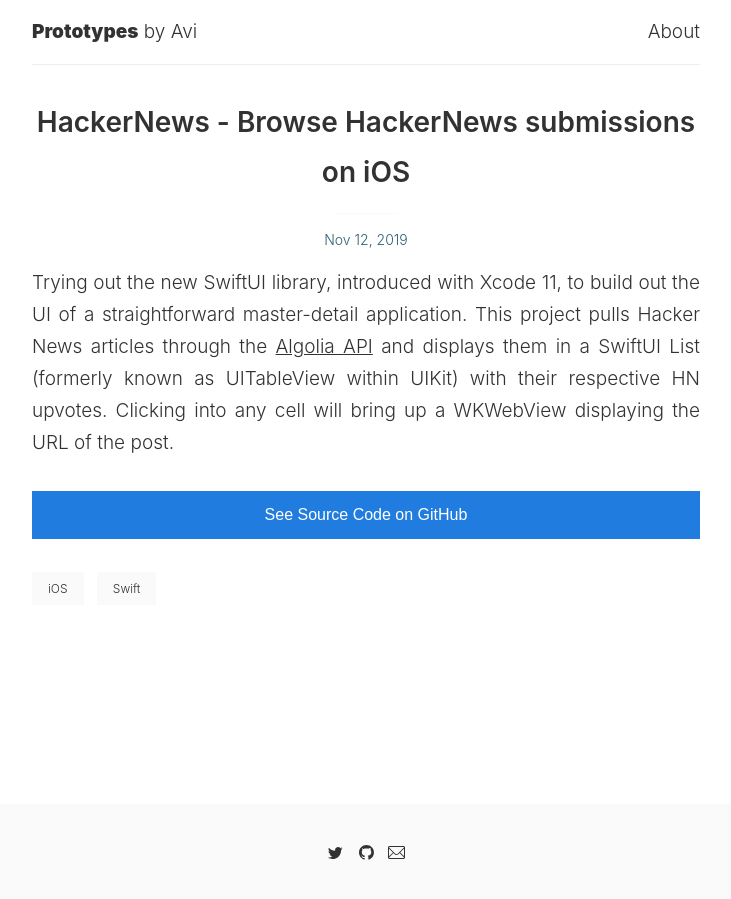
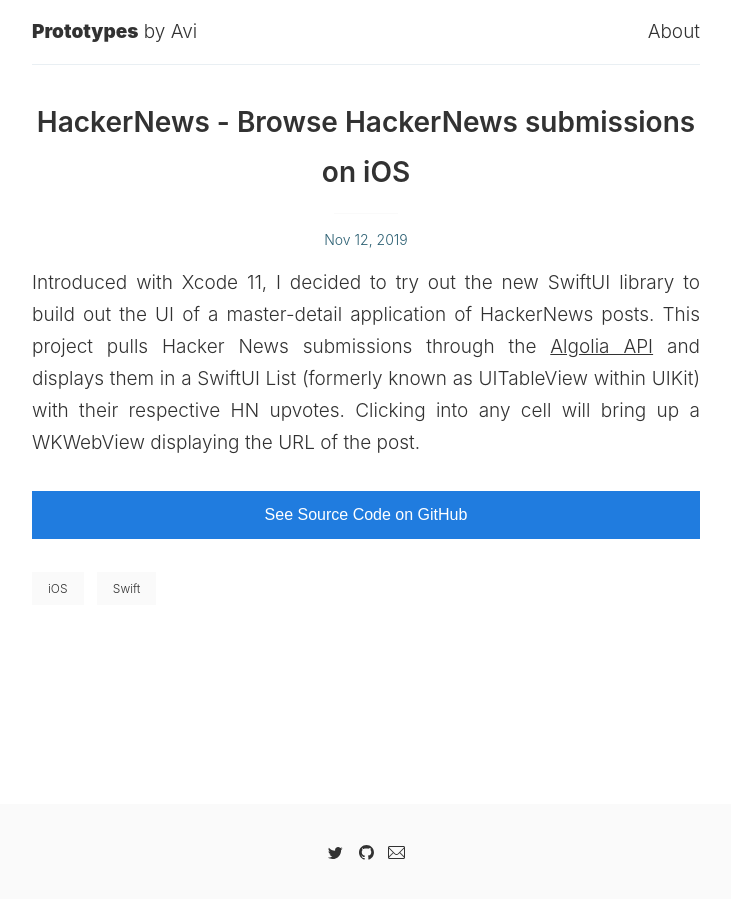
Before and after one commit to avijeets/avijeets.com, a Jekyll site: the page built from _posts/2019-11-12-hackernews-ios.markdown, in a window 1280 px wide. Shown: the whole page, without its empty margins (274-1005 px from the left). Built offline with Jekyll 4.4.1, drawn with Linux system fonts in a browser that asks for light colours.

Commit message:
fixed wording of description

```diff
--- a/_posts/2019-11-12-hackernews-ios.markdown
+++ b/_posts/2019-11-12-hackernews-ios.markdown
@@ -4,6 +4,6 @@
 tags: [iOS, Swift]
 ---
 
-Trying out the new SwiftUI library, introduced with Xcode 11, to build out the UI of a straightforward master-detail application. This project pulls Hacker News articles through the [Algolia API](http://hn.algolia.com/api/) and displays them in a SwiftUI List (formerly known as UITableView within UIKit) with their respective HN upvotes. Clicking into any cell will bring up a WKWebView displaying the URL of the post.
+Introduced with Xcode 11, I decided to try out the new SwiftUI library to build out the UI of a master-detail application of HackerNews posts. This project pulls Hacker News submissions through the [Algolia API](http://hn.algolia.com/api/) and displays them in a SwiftUI List (formerly known as UITableView within UIKit) with their respective HN upvotes. Clicking into any cell will bring up a WKWebView displaying the URL of the post.
 
 <a href="http://github.com/avijeets/HackerNews-SwiftUI"><button class='c-btn c-btn--full'>See Source Code on GitHub</button></a>
```
